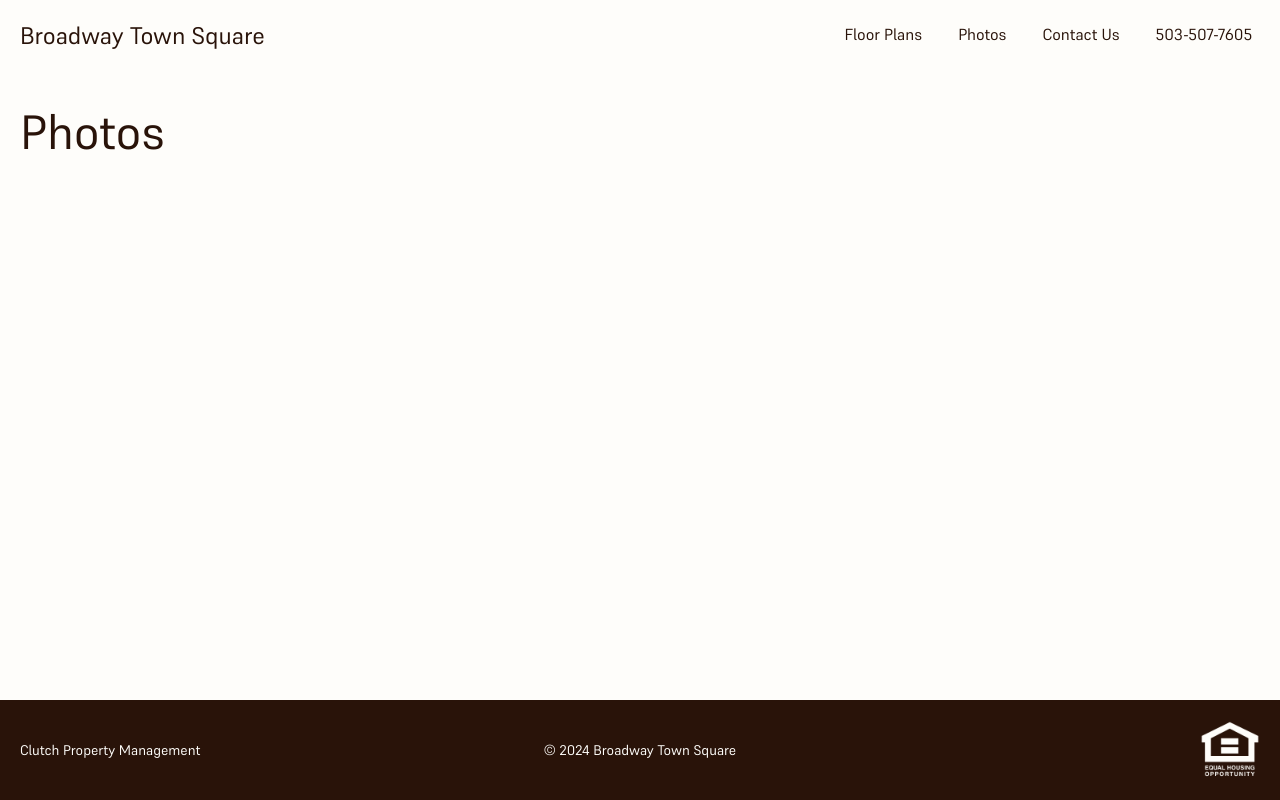
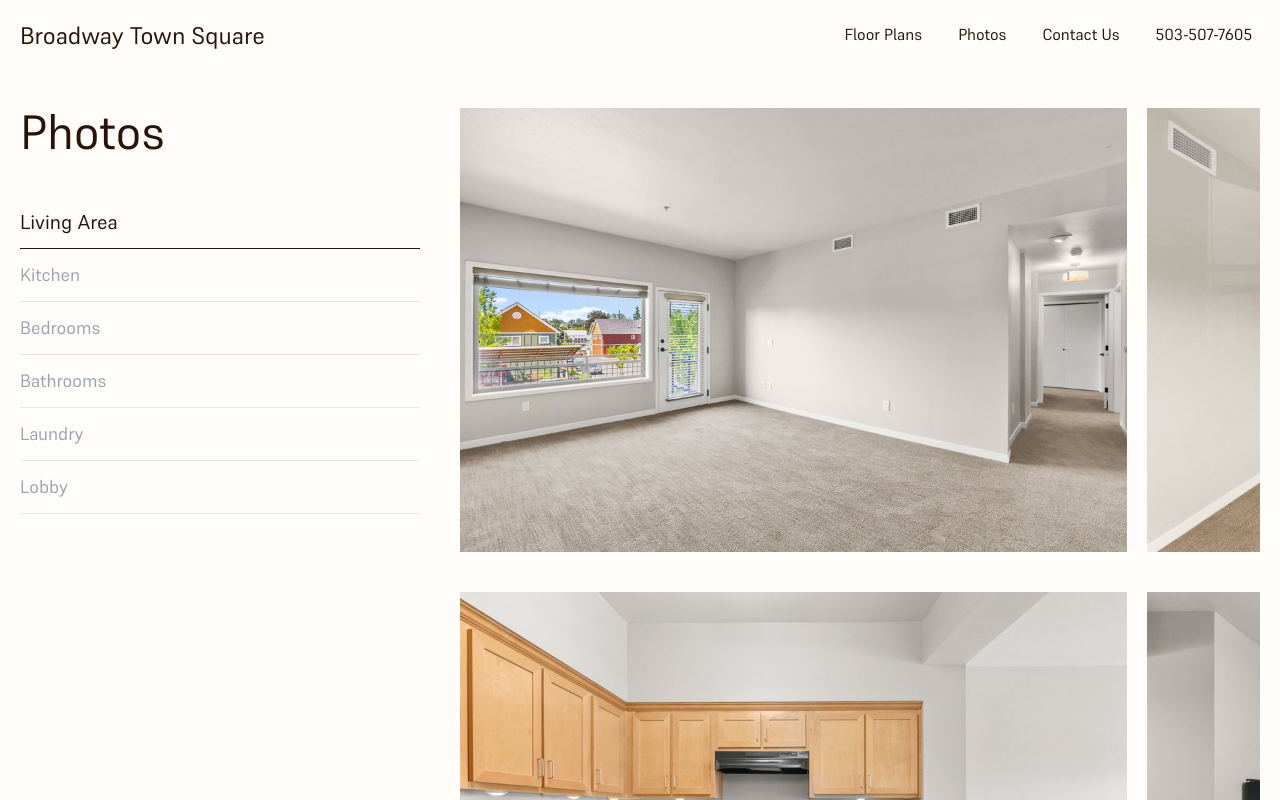
Before and after one commit to ClutchWebAdmin/broadway-town-square, a Next.js app: page /photos in a window 1280 px wide. Shown: the top 800 px of the page. Built offline with nearby package versions, Linux system fonts and the light colour scheme.

Commit message:
photos page looking clean AF

```diff
--- a/src/app/components/Hero.jsx
+++ b/src/app/components/Hero.jsx
@@ -7,6 +7,7 @@ export default function Hero() {
       <Image
         src={placeholder}
         className="w-full h-full object-cover"
+        alt="Sketch of Broadway Town Square"
         priority
         placeholder="blur"
       />
--- a/src/app/components/PhotosSection.jsx
+++ b/src/app/components/PhotosSection.jsx
@@ -1,8 +1,290 @@
+"use client";
+
+import { useEffect, useState, useRef } from "react";
+import Image from "next/image";
+import Link from "next/link";
+import livingRoom1 from "../../../public/images/living-room-1.png";
+import livingRoom2 from "../../../public/images/living-room-2.png";
+import livingRoom3 from "../../../public/images/living-room-3.png";
+import livingRoom4 from "../../../public/images/living-room-4.png";
+import kitchen1 from "../../../public/images/kitchen-1.png";
+import kitchen2 from "../../../public/images/kitchen-2.png";
+import kitchen3 from "../../../public/images/kitchen-3.png";
+import bedroom1 from "../../../public/images/bedroom-1.png";
+import bedroom2 from "../../../public/images/bedroom-2.png";
+import bedroom3 from "../../../public/images/bedroom-3.png";
+import bedroom4 from "../../../public/images/bedroom-4.png";
+import bedroom5 from "../../../public/images/bedroom-5.png";
+import bathroom1 from "../../../public/images/bathroom-1.png";
+import bathroom2 from "../../../public/images/bathroom-2.png";
+import laundry1 from "../../../public/images/laundry-1.png";
+import laundry2 from "../../../public/images/laundry-2.png";
+import lobby from "../../../public/images/lobby.png";
+
 export default function PhotosSection() {
+  const [activeSection, setActiveSection] = useState("living-area");
+
+  const livingAreaRef = useRef(null);
+  const kitchenRef = useRef(null);
+  const bedroomsRef = useRef(null);
+  const bathroomsRef = useRef(null);
+  const laundryRef = useRef(null);
+  const lobbyRef = useRef(null);
+
+  useEffect(() => {
+    const options = {
+      root: null,
+      rootMargin: "0px",
+      threshold: 0.65,
+    };
+
+    const observer = new IntersectionObserver((entries) => {
+      entries.forEach((entry) => {
+        if (entry.isIntersecting) {
+          setActiveSection(entry.target.id);
+        }
+      });
+    }, options);
+
+    const sections = [
+      livingAreaRef,
+      kitchenRef,
+      bedroomsRef,
+      bathroomsRef,
+      laundryRef,
+      lobbyRef,
+    ];
+
+    sections.forEach((section) => {
+      if (section.current) {
+        observer.observe(section.current);
+      }
+    });
+
+    return () => {
+      sections.forEach((section) => {
+        if (section.current) {
+          observer.unobserve(section.current);
+        }
+      });
+    };
+  }, []);
+
   return (
-    <section className="flex flex-col lg:flex-row lg:gap-10 text-lg">
+    <section className="flex flex-col lg:flex-row gap-10 text-lg">
       <div className="flex flex-col w-full lg:w-1/3">
-        <h1 className="text-5xl mb-10">Photos</h1>
+        <div className="flex flex-col w-full lg:sticky lg:top-0 pt-5">
+          <h1 className="text-5xl mb-10">Photos</h1>
+          <Link
+            href="#living-area"
+            className={`border-b py-3 cursor-pointer lg:hover:text-primaryAccent transition duration-300 ${
+              activeSection === "living-area"
+                ? "text-primaryDark border-primaryDark text-xl"
+                : "text-gray-400"
+            }`}
+          >
+            Living Area
+          </Link>
+          <Link
+            href="#kitchen"
+            className={`border-b py-3 cursor-pointer lg:hover:text-primaryAccent transition duration-300 ${
+              activeSection === "kitchen"
+                ? "text-primaryDark border-primaryDark text-xl"
+                : "text-gray-400"
+            }`}
+          >
+            Kitchen
+          </Link>
+          <Link
+            href="#bedrooms"
+            className={`border-b py-3 cursor-pointer lg:hover:text-primaryAccent transition duration-300 ${
+              activeSection === "bedrooms"
+                ? "text-primaryDark border-primaryDark text-xl"
+                : "text-gray-400"
+            }`}
+          >
+            Bedrooms
+          </Link>
+          <Link
+            href="#bathrooms"
+            className={`border-b py-3 cursor-pointer lg:hover:text-primaryAccent transition duration-300 ${
+              activeSection === "bathrooms"
+                ? "text-primaryDark border-primaryDark text-xl"
+                : "text-gray-400"
+            }`}
+          >
+            Bathrooms
+          </Link>
+          <Link
+            href="#laundry"
+            className={`border-b py-3 cursor-pointer lg:hover:text-primaryAccent transition duration-300 ${
+              activeSection === "laundry"
+                ? "text-primaryDark border-primaryDark text-xl"
+                : "text-gray-400"
+            }`}
+          >
+            Laundry
+          </Link>
+          <Link
+            href="#lobby"
+            className={`border-b py-3 cursor-pointer lg:hover:text-primaryAccent transition duration-300 ${
+              activeSection === "lobby"
+                ? "text-primaryDark border-primaryDark text-xl"
+                : "text-gray-400"
+            }`}
+          >
+            Lobby
+          </Link>
+        </div>
+      </div>
+
+      <div className="flex flex-col w-full lg:w-2/3 gap-10 pt-5">
+        <div
+          id="living-area"
+          className="flex flex-col gap-5 lg:gap-0"
+          ref={livingAreaRef}
+        >
+          <h3 className="lg:hidden text-2xl">Living Area</h3>
+          <div className="flex flex-row gap-5 overflow-x-auto w-full">
+            <Image
+              src={livingRoom1}
+              alt="Living room"
+              className="w-5/6 h-auto object-cover"
+            />
+            <Image
+              src={livingRoom2}
+              alt="Living room"
+              className="w-5/6 h-auto object-cover"
+            />
+            <Image
+              src={livingRoom3}
+              alt="Living room"
+              className="w-5/6 h-auto object-cover"
+            />
+            <Image
+              src={livingRoom4}
+              alt="Living room"
+              className="w-5/6 h-auto object-cover"
+            />
+          </div>
+        </div>
+
+        <div
+          id="kitchen"
+          className="flex flex-col gap-5 lg:gap-0"
+          ref={kitchenRef}
+        >
+          <h3 className="lg:hidden text-2xl">Kitchen</h3>
+          <div className="flex flex-row overflow-x-auto gap-5">
+            <Image
+              src={kitchen1}
+              alt="Kitchen"
+              className="w-5/6 h-auto object-cover"
+            />
+            <Image
+              src={kitchen2}
+              alt="Kitchen"
+              className="w-5/6 h-auto object-cover"
+            />
+            <Image
+              src={kitchen3}
+              alt="Kitchen"
+              className="w-5/6 h-auto object-cover"
+            />
+          </div>
+        </div>
+
+        <div
+          id="bedrooms"
+          className="flex flex-col gap-5 lg:gap-0"
+          ref={bedroomsRef}
+        >
+          <h3 className="lg:hidden text-2xl">Bedrooms</h3>
+          <div className="flex flex-row overflow-x-auto gap-5">
+            <Image
+              src={bedroom4}
+              alt="Bedroom"
+              className="w-5/6 h-auto object-cover"
+            />
+            <Image
+              src={bedroom2}
+              alt="Bedroom"
+              className="w-5/6 h-auto object-cover"
+            />
+            <Image
+              src={bedroom3}
+              alt="Bedroom"
+              className="w-5/6 h-auto object-cover"
+            />
+            <Image
+              src={bedroom5}
+              alt="Bedroom"
+              className="w-5/6 h-auto object-cover"
+            />
+            <Image
+              src={bedroom1}
+              alt="Bedroom"
+              className="w-5/6 h-auto object-cover"
+            />
+          </div>
+        </div>
+
+        <div
+          id="bathrooms"
+          className="flex flex-col gap-5 lg:gap-0"
+          ref={bathroomsRef}
+        >
+          <h3 className="lg:hidden text-2xl">Bathrooms</h3>
+          <div className="flex flex-row overflow-x-auto gap-5">
+            <Image
+              src={bathroom1}
+              alt="Bathroom"
+              className="w-5/6 h-auto object-cover"
+            />
+            <Image
+              src={bathroom2}
+              alt="Bathroom"
+              className="w-5/6 h-auto object-cover"
+            />
+          </div>
+        </div>
+
+        <div
+          id="laundry"
+          className="flex flex-col gap-5 lg:gap-0"
+          ref={laundryRef}
+        >
+          <h3 className="lg:hidden text-2xl">Laundry</h3>
+          <div className="flex flex-row overflow-x-auto gap-5">
+            <Image
+              src={laundry1}
+              alt="Laundry"
+              className="w-5/6 h-auto object-cover"
+            />
+            <Image
+              src={laundry2}
+              alt="Laundry"
+              className="w-5/6 h-auto object-cover"
+            />
+          </div>
+        </div>
+
+        <div id="lobby" className="flex flex-col gap-5 lg:gap-0" ref={lobbyRef}>
+          <h3 className="lg:hidden text-2xl">Lobby</h3>
+          <div className="flex flex-row overflow-x-auto gap-5">
+            <Image
+              src={lobby}
+              alt="Lobby"
+              className="w-5/6 h-auto object-cover"
+            />
+          </div>
+        </div>
+        <p className="text-xs">
+          Disclaimer: The images provided are for illustrative purposes only and
+          may not represent the exact layout, design, or features of the actual
+          apartments. Please refer to the leasing office for specific details
+          and availability.
+        </p>
       </div>
     </section>
   );
--- a/src/app/components/TheHeader.jsx
+++ b/src/app/components/TheHeader.jsx
@@ -6,7 +6,7 @@ export default function TheHeader() {
   return (
     <header className="absolute w-full">
       <nav className="flex flex-row items-start w-full h-fit justify-between p-5">
-        <div className="flex w-fit text-lg lg:text-2xl hover:text-primaryAccent transition duration-300">
+        <div className="flex w-fit text-lg lg:text-2xl">
           <Link href="/">Broadway Town Square</Link>
         </div>
         <div className="hidden lg:flex flex-row justify-end gap-5 w-fit">
--- a/src/app/globals.css
+++ b/src/app/globals.css
@@ -5,7 +5,7 @@
 :root {
   --primaryLight: #fefdfa;
   --primaryDark: #291309;
-  --primaryAccent: #b8860b;
+  --primaryAccent: #5d4133;
   --headerHeightDesktop: 68px;
   --headerHeightMobile: 78px;
 }
--- a/src/app/photos/page.js
+++ b/src/app/photos/page.js
@@ -29,7 +29,7 @@ export const metadata = {
 
 export default function PhotosPage() {
   return (
-    <main className="mt-[var(--headerHeightMobile)] lg:mt-[var(--headerHeightDesktop)] p-5 py-10">
+    <main className="mt-[var(--headerHeightMobile)] lg:mt-[var(--headerHeightDesktop)] px-5 pt-5 pb-10">
       <PhotosSection />
     </main>
   );
```
